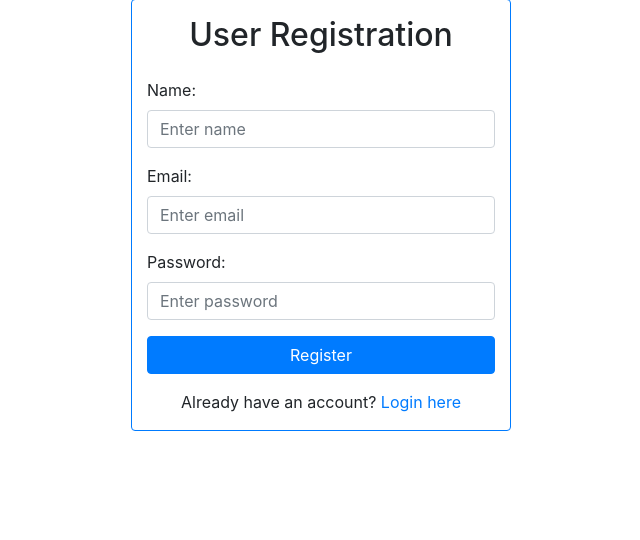
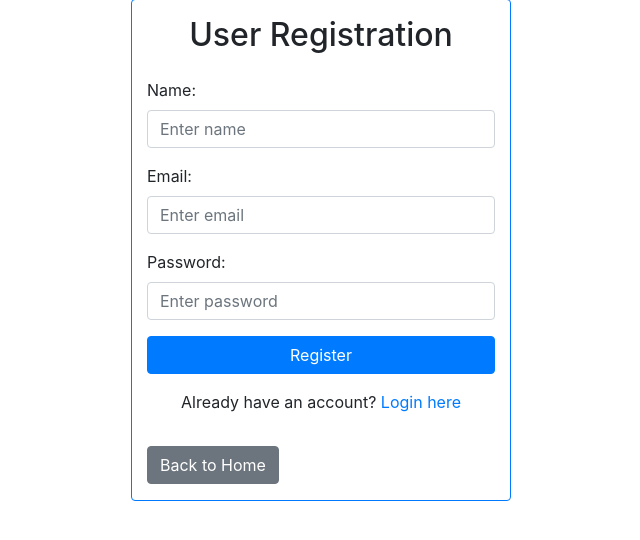
Before and after one commit to zerlegend/soil_mechnics_laboratory_management_system, a Flask app: page /register in a window 1280 px wide. Shown: the part 49-589 px from the top of the page, without its empty margins (319-959 px from the left). Run offline with Flask 3, Linux system fonts and the light colour scheme; some libraries are stand-ins or nearby versions.

Commit message:
update files

```diff
--- a/smlms/templates/login.html
+++ b/smlms/templates/login.html
@@ -31,9 +31,12 @@
 			  <p class="text-center mt-3">
 				Don't have an account? <a href="{{ url_for('register') }}">Register here</a>
 			  </p>
+			  <a href="{{ url_for('index') }}" class="btn btn-secondary mt-3">Back to Home</a>
 			</form>
 		  </div>
+
 		</div>
+
 	  </div>
 
 
--- a/smlms/templates/register.html
+++ b/smlms/templates/register.html
@@ -36,6 +36,7 @@
 			  <p class="text-center mt-3">
 				Already have an account? <a href="{{ url_for('login') }}">Login here</a>
 			  </p>
+			  <a href="{{ url_for('index') }}" class="btn btn-secondary mt-3">Back to Home</a>
 			</form>
 		  </div>
 		</div>
```
